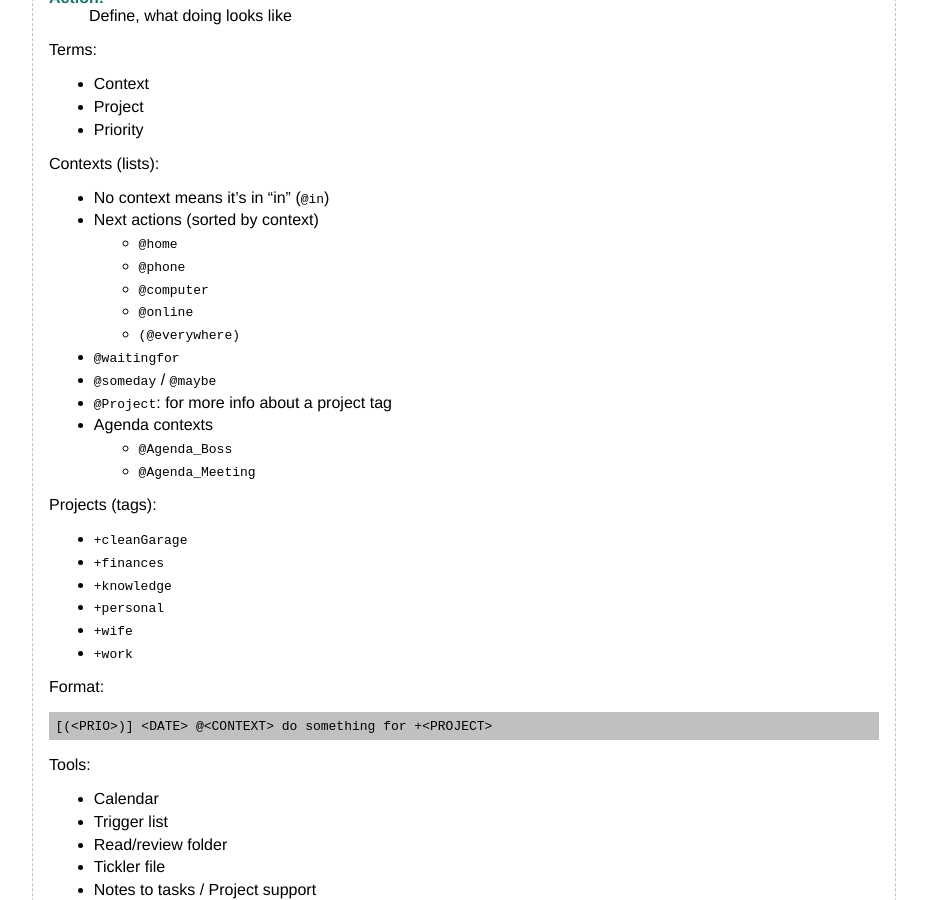
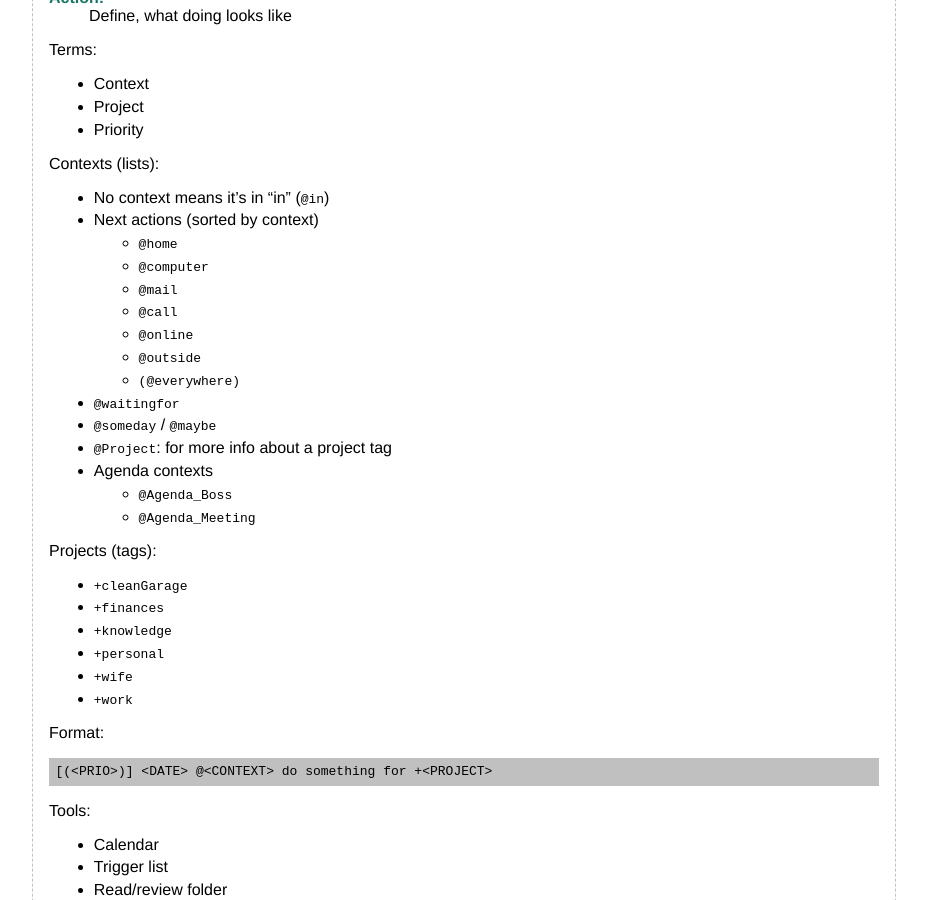
Before and after one commit to flyinggreenfrog/flyinggreenfrog.github.io, a Jekyll site: the page built from knowledgebase/todotxt.md, in a window 1280 px wide and 900 px high, scrolled down 743 px. Shown: the whole window, without its empty margins (176-1103 px from the left). Built offline with Jekyll 4.4.1, drawn with Linux system fonts in a browser that asks for light colours.

Commit message:
Use @mail, @call (instead of @phone) and @outside next actions.

```diff
--- a/knowledgebase/todotxt.md
+++ b/knowledgebase/todotxt.md
@@ -49,9 +49,11 @@ Contexts (lists):
 * No context means it's in "in" (`@in`)
 * Next actions (sorted by context)
   - `@home`
-  - `@phone`
   - `@computer`
+  - `@mail`
+  - `@call`
   - `@online`
+  - `@outside`
   - `(@everywhere)`
 * `@waitingfor`
 * `@someday` / `@maybe`
```
